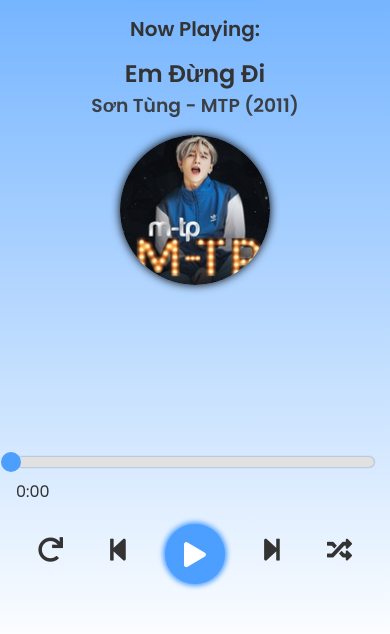
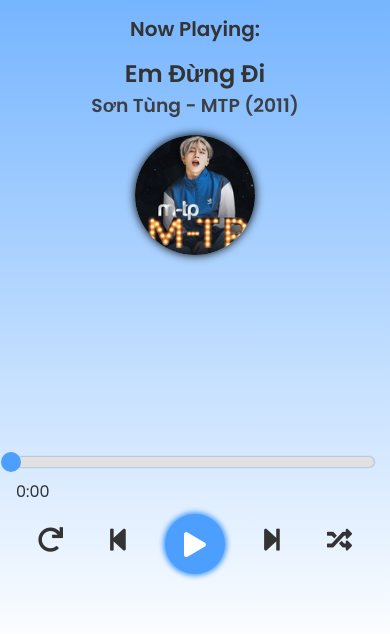
Before and after one commit to PeZoi/Music-Player, a plain HTML site: page index.html in a window 390 px wide. Shown: the part 192-826 px from the top of the page. Drawn offline with Linux system fonts and the light colour scheme; grey boxes are pictures that could not be loaded.

Commit message:
19/9/2021

```diff
--- a/assets/main.css
+++ b/assets/main.css
@@ -382,8 +382,8 @@ body {
     height: 150px;
   }
   .img-music {
-    width: 150px;
-    height: 150px;
+    width: 120px;
+    height: 120px;
     margin: 15px auto 0;
   }
   .title-music {
@@ -404,6 +404,7 @@ body {
   }
   .controls {
     -webkit-tap-highlight-color: transparent;
+    margin-top: 10px;
   }
   .progress-area {
     height: 10px;
--- a/assets/style.js
+++ b/assets/style.js
@@ -265,13 +265,13 @@ const app = {
 
     randomBtn.onclick = function (e) {
       _this.isRandom = !_this.isRandom
-      _this.setConfig('isRandom',  _this.isRandom)
+      // _this.setConfig('isRandom',  _this.isRandom)
       randomBtn.classList.toggle('active', _this.isRandom)
     }
 
     repeatBtn.onclick = function (e) {
       _this.isRepeat = !_this.isRepeat
-      _this.setConfig('isRepeat', _this.isRepeat)
+      // _this.setConfig('isRepeat', _this.isRepeat)
       repeatBtn.classList.toggle('active', _this.isRepeat)
     }
 
```
